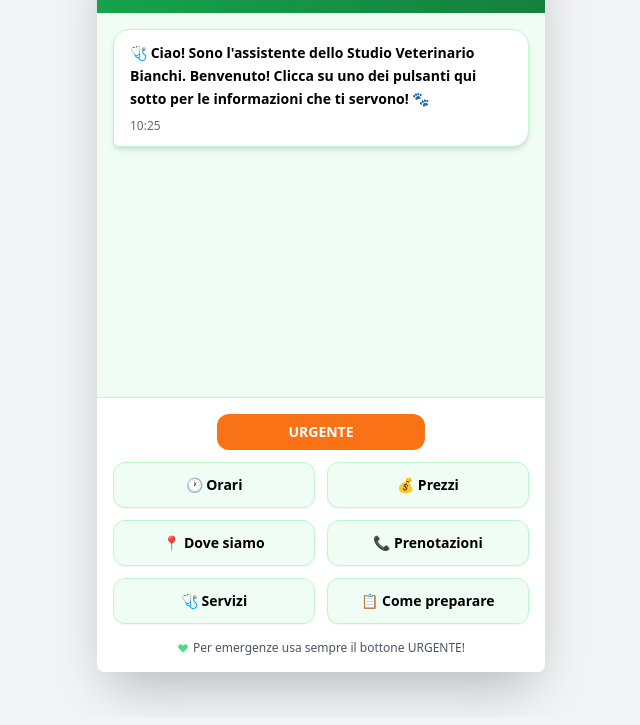
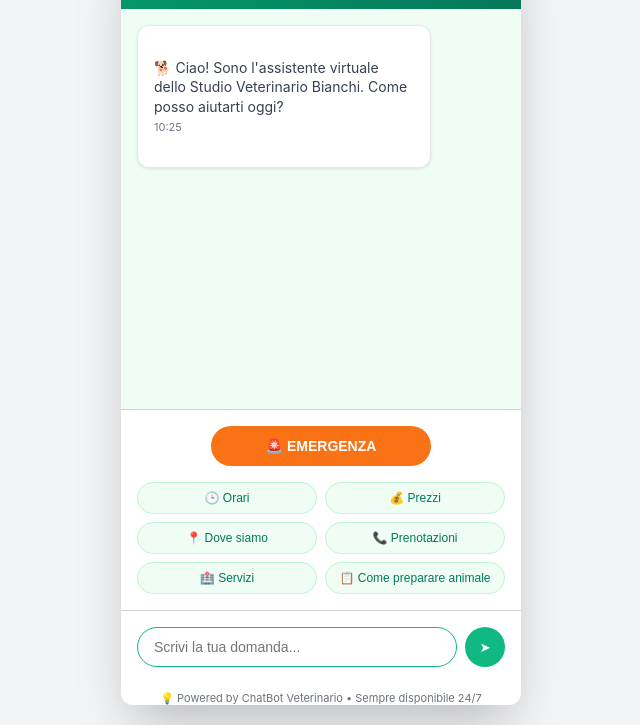
Before and after one commit to marcomanerabrescia-create/chatbot-veterinario, a plain HTML site: page index.html in a window 1280 px wide. Shown: the part 83-808 px from the top of the page, without its empty margins (319-959 px from the left). Drawn offline with nearby package versions, Linux system fonts and the light colour scheme.

Commit message:
prova per veterniari

```diff
--- a/index.html
+++ b/index.html
@@ -4,93 +4,256 @@
     <meta charset="UTF-8">
     <meta name="viewport" content="width=device-width, initial-scale=1.0">
     <title>Studio Veterinario Bianchi - Chatbot</title>
-    <script src="https://cdn.tailwindcss.com"></script>
     <style>
-        @keyframes bounce {
-            0%, 20%, 53%, 80%, 100% { transform: translateY(0px); }
-            40%, 43% { transform: translateY(-10px); }
-            70% { transform: translateY(-5px); }
-            90% { transform: translateY(-2px); }
+        * {
+            margin: 0;
+            padding: 0;
+            box-sizing: border-box;
         }
-        .animate-bounce { animation: bounce 1s infinite; }
-        .animate-pulse { animation: pulse 2s cubic-bezier(0.4, 0, 0.6, 1) infinite; }
-        @keyframes pulse {
-            0%, 100% { opacity: 1; }
-            50% { opacity: .5; }
+
+        body {
+            font-family: -apple-system, BlinkMacSystemFont, 'Segoe UI', 'Roboto', sans-serif;
+            background: #f3f4f6;
+            padding: 20px;
+            min-height: 100vh;
+            display: flex;
+            align-items: center;
+            justify-content: center;
+        }
+
+        .chatbot-container {
+            max-width: 400px;
+            width: 100%;
+            background: white;
+            border-radius: 12px;
+            overflow: hidden;
+            box-shadow: 0 25px 50px -12px rgba(0, 0, 0, 0.25);
+        }
+
+        .header {
+            background: linear-gradient(to right, #059669, #047857);
+            color: white;
+            padding: 16px;
+            display: flex;
+            align-items: center;
+            gap: 12px;
+        }
+
+        .avatar {
+            width: 40px;
+            height: 40px;
+            background: white;
+            border-radius: 50%;
+            display: flex;
+            align-items: center;
+            justify-content: center;
+            font-size: 18px;
+            color: #059669;
+        }
+
+        .header-info h3 {
+            font-size: 18px;
+            font-weight: bold;
+            margin-bottom: 4px;
+        }
+
+        .header-info p {
+            font-size: 12px;
+            opacity: 0.8;
+        }
+
+        .chat-area {
+            height: 400px;
+            overflow-y: auto;
+            padding: 16px;
+            background: #f0fdf4;
+        }
+
+        .message {
+            margin-bottom: 16px;
+            display: flex;
+        }
+
+        .message.bot {
+            justify-content: flex-start;
+        }
+
+        .message.user {
+            justify-content: flex-end;
+        }
+
+        .message-bubble {
+            max-width: 80%;
+            padding: 12px 16px;
+            border-radius: 12px;
+            font-size: 14px;
+            line-height: 1.4;
+            white-space: pre-line;
+        }
+
+        .message.bot .message-bubble {
+            background: white;
+            color: #374151;
+            box-shadow: 0 1px 3px rgba(0,0,0,0.1);
+            border: 1px solid #e5e7eb;
+        }
+
+        .message.user .message-bubble {
+            background: #10b981;
+            color: white;
+        }
+
+        .message-time {
+            font-size: 11px;
+            opacity: 0.7;
+            margin-top: 4px;
+        }
+
+        .buttons-area {
+            padding: 16px;
+            background: white;
+            border-top: 1px solid #d1d5db;
+        }
+
+        .emergency-button {
+            width: 60%;
+            margin: 0 auto 16px;
+            display: block;
+            background: #f97316;
+            color: white;
+            border: none;
+            border-radius: 25px;
+            padding: 12px 24px;
+            font-size: 14px;
+            font-weight: bold;
+            cursor: pointer;
+            transition: background 0.2s;
+        }
+
+        .emergency-button:hover {
+            background: #ea580c;
+        }
+
+        .buttons-grid {
+            display: grid;
+            grid-template-columns: 1fr 1fr;
+            gap: 8px;
+        }
+
+        .quick-button {
+            background: #f0fdf4;
+            color: #047857;
+            border: 1px solid #bbf7d0;
+            border-radius: 20px;
+            padding: 8px 12px;
+            font-size: 12px;
+            cursor: pointer;
+            transition: all 0.2s;
+        }
+
+        .quick-button:hover {
+            background: #dcfce7;
+            border-color: #86efac;
+        }
+
+        .input-area {
+            padding: 16px;
+            background: white;
+            border-top: 1px solid #d1d5db;
+            display: flex;
+            gap: 8px;
+        }
+
+        .message-input {
+            flex: 1;
+            border: 1px solid #10b981;
+            border-radius: 20px;
+            padding: 10px 16px;
+            font-size: 14px;
+            outline: none;
+        }
+
+        .message-input:focus {
+            border-color: #047857;
+            box-shadow: 0 0 0 3px rgba(16, 185, 129, 0.1);
+        }
+
+        .send-button {
+            width: 40px;
+            height: 40px;
+            background: #10b981;
+            border: none;
+            border-radius: 50%;
+            color: white;
+            cursor: pointer;
+            display: flex;
+            align-items: center;
+            justify-content: center;
+            transition: background 0.2s;
+        }
+
+        .send-button:hover {
+            background: #047857;
+        }
+
+        .footer-text {
+            text-align: center;
+            font-size: 11px;
+            color: #6b7280;
+            margin-top: 8px;
         }
     </style>
 </head>
-<body class="bg-gray-100 p-4">
-    <div class="max-w-md mx-auto bg-white shadow-2xl rounded-lg overflow-hidden">
+<body>
+    <div class="chatbot-container">
         <!-- Header -->
-        <div class="bg-gradient-to-r from-green-600 to-green-700 text-white p-4">
-            <div class="flex items-center space-x-3">
-                <div class="bg-white rounded-full p-2">
-                    <svg class="h-6 w-6 text-green-600" fill="none" stroke="currentColor" viewBox="0 0 24 24">
-                        <path stroke-linecap="round" stroke-linejoin="round" stroke-width="2" d="M4.222 19.778a4.5 4.5 0 001.423-2.765L5 15.5c0-1.036.84-1.875 1.875-1.875S8.75 14.464 8.75 15.5s-.84 1.875-1.875 1.875c-1.035 0-1.875.84-1.875 1.875zM15 11.25c0-2.485 2.015-4.5 4.5-4.5s4.5 2.015 4.5 4.5-2.015 4.5-4.5 4.5-4.5-2.015-4.5-4.5z"></path>
-                    </svg>
+        <div class="header">
+            <div class="avatar">🩺</div>
+            <div class="header-info">
+                <h3>Studio Veterinario Bianchi</h3>
+                <p>🟢 Online • Risponde subito</p>
             </div>
-                <div>
-                    <h3 class="font-bold text-lg">Studio Veterinario Bianchi</h3>
-                    <p class="text-green-100 text-sm flex items-center">
-                        <span class="w-2 h-2 bg-green-400 rounded-full mr-2 animate-pulse"></span>
-                        Online • La salute del tuo amico!
-                    </p>
+        </div>
+
+        <!-- Chat Messages -->
+        <div class="chat-area" id="chatArea">
+            <div class="message bot">
+                <div class="message-bubble">
+                    🐕 Ciao! Sono l'assistente virtuale dello Studio Veterinario Bianchi. Come posso aiutarti oggi?
+                    <div class="message-time" id="initialTime"></div>
                 </div>
             </div>
         </div>
 
-        <!-- Chat Messages -->
-        <div id="chatMessages" class="h-96 overflow-y-auto p-4 space-y-4 bg-green-50">
-            <div class="flex justify-start">
-                <div class="max-w-xs lg:max-w-md px-4 py-3 rounded-2xl bg-white text-black shadow-md border border-green-200 rounded-bl-md">
-                    <div class="whitespace-pre-line text-sm leading-relaxed font-semibold">🩺 Ciao! Sono l'assistente dello Studio Veterinario Bianchi. Benvenuto! Clicca su uno dei pulsanti qui sotto per le informazioni che ti servono! 🐾</div>
-                    <div class="text-xs opacity-60 font-medium mt-2" id="initialTime"></div>
-                </div>
+        <!-- Buttons -->
+        <div class="buttons-area">
+            <button class="emergency-button" onclick="handleQuickReply('emergenza')">
+                🚨 EMERGENZA
+            </button>
+
+            <div class="buttons-grid">
+                <button class="quick-button" onclick="handleQuickReply('orari')">🕒 Orari</button>
+                <button class="quick-button" onclick="handleQuickReply('prezzi')">💰 Prezzi</button>
+                <button class="quick-button" onclick="handleQuickReply('dove')">📍 Dove siamo</button>
+                <button class="quick-button" onclick="handleQuickReply('prenotazione')">📞 Prenotazioni</button>
+                <button class="quick-button" onclick="handleQuickReply('servizi')">🏥 Servizi</button>
+                <button class="quick-button" onclick="handleQuickReply('preparazione')">📋 Come preparare animale</button>
             </div>
         </div>
 
-        <!-- Quick Replies -->
-        <div class="p-4 bg-white border-t border-green-200">
-            <div class="grid grid-cols-2 gap-3">
-                <!-- Bottone urgente centrato -->
-                <div class="col-span-2 flex justify-center">
-                    <button onclick="handleQuickReply('urgente')" class="bg-orange-500 text-white border-orange-500 text-sm py-2 px-4 rounded-xl font-semibold w-1/2">
-                        URGENTE
+        <!-- Input -->
+        <div class="input-area">
+            <input type="text" class="message-input" id="messageInput" placeholder="Scrivi la tua domanda..." onkeypress="handleKeyPress(event)">
+            <button class="send-button" onclick="sendMessage()">
+                ➤
             </button>
         </div>
 
-                <!-- Altri bottoni -->
-                <button onclick="handleQuickReply('orari')" class="bg-green-50 hover:bg-green-100 text-black hover:text-green-800 border-green-200 hover:border-green-300 text-sm py-3 px-4 rounded-xl border transition-all hover:scale-105 active:scale-95 font-semibold shadow-sm hover:shadow-md">
-                    🕐 Orari
-                </button>
-                <button onclick="handleQuickReply('prezzi')" class="bg-green-50 hover:bg-green-100 text-black hover:text-green-800 border-green-200 hover:border-green-300 text-sm py-3 px-4 rounded-xl border transition-all hover:scale-105 active:scale-95 font-semibold shadow-sm hover:shadow-md">
-                    💰 Prezzi
-                </button>
-                <button onclick="handleQuickReply('dove')" class="bg-green-50 hover:bg-green-100 text-black hover:text-green-800 border-green-200 hover:border-green-300 text-sm py-3 px-4 rounded-xl border transition-all hover:scale-105 active:scale-95 font-semibold shadow-sm hover:shadow-md">
-                    📍 Dove siamo
-                </button>
-                <button onclick="handleQuickReply('prenotazione')" class="bg-green-50 hover:bg-green-100 text-black hover:text-green-800 border-green-200 hover:border-green-300 text-sm py-3 px-4 rounded-xl border transition-all hover:scale-105 active:scale-95 font-semibold shadow-sm hover:shadow-md">
-                    📞 Prenotazioni
-                </button>
-                <button onclick="handleQuickReply('servizi')" class="bg-green-50 hover:bg-green-100 text-black hover:text-green-800 border-green-200 hover:border-green-300 text-sm py-3 px-4 rounded-xl border transition-all hover:scale-105 active:scale-95 font-semibold shadow-sm hover:shadow-md">
-                    🩺 Servizi
-                </button>
-                <button onclick="handleQuickReply('preparazione')" class="bg-green-50 hover:bg-green-100 text-black hover:text-green-800 border-green-200 hover:border-green-300 text-sm py-3 px-4 rounded-xl border transition-all hover:scale-105 active:scale-95 font-semibold shadow-sm hover:shadow-md">
-                    📋 Come preparare
-                </button>
-            </div>
-            <p class="text-xs text-gray-600 mt-4 text-center flex items-center justify-center font-medium">
-                <svg class="w-3 h-3 text-green-400 mr-1" fill="currentColor" viewBox="0 0 20 20">
-                    <path fill-rule="evenodd" d="M3.172 5.172a4 4 0 015.656 0L10 6.343l1.172-1.171a4 4 0 115.656 5.656L10 17.657l-6.828-6.829a4 4 0 010-5.656z" clip-rule="evenodd"></path>
-                </svg>
-                Per emergenze usa sempre il bottone URGENTE!
-            </p>
-        </div>
+        <p class="footer-text">💡 Powered by ChatBot Veterinario • Sempre disponibile 24/7</p>
     </div>
 
     <script>
-        // Imposta il timestamp iniziale
+        // Imposta timestamp iniziale
         document.getElementById('initialTime').textContent = new Date().toLocaleTimeString('it-IT', {
             hour: '2-digit',
             minute: '2-digit'
@@ -98,73 +261,98 @@
 
         // Risposte del bot
         const botResponses = {
-            urgente: "🚨 **EMERGENZE 24/7:**\n\n📞 **CHIAMA SUBITO:** 030-123456\n📱 **WhatsApp Urgenze:** 347-987654\n\n⚠️ **SINTOMI GRAVI:**\n• Difficoltà respiratorie\n• Convulsioni\n• Trauma/incidenti\n• Avvelenamento\n• Emorragie\n\n🏥 **PRONTO SOCCORSO:**\nVia Roma 15, Brescia\nAperto 24h/7giorni\n\n💡 Per emergenze vere CHIAMA, non scrivere!",
-            orari: "🕐 **ORARI VISITE:**\n\n📅 **Lunedì - Venerdì:** 8:30 - 19:00\n📅 **Sabato:** 8:30 - 13:00\n📅 **Domenica:** CHIUSI\n\n⏰ **Orari specifici:**\n• Visite: 9:00 - 18:00\n• Chirurgie: 14:00 - 17:00\n• Emergenze: 24/7\n\n💡 Solo su appuntamento (tranne emergenze)",
-            prezzi: "💰 **LISTINO PREZZI:**\n\n🐕 **CANI:**\n• Prima visita: 45€\n• Visita controllo: 35€\n• Vaccini: 25-35€\n• Sterilizzazione: 180-250€\n\n🐱 **GATTI:**\n• Prima visita: 40€\n• Visita controllo: 30€\n• Vaccini: 25-30€\n• Sterilizzazione: 120-180€\n\n🔬 **ESAMI:**\n• Analisi sangue: 35-60€\n• Radiografie: 45-80€\n• Ecografie: 60-90€\n\n*Prezzi indicativi",
-            dove: "📍 **STUDIO VETERINARIO BIANCHI:**\n\n🏥 Via Giuseppe Verdi 42, 25100 Brescia\n🅿️ Parcheggio gratuito interno\n🚌 Fermata bus linea 12 a 50m\n🚗 Uscita A4 Brescia Est (5 min)\n\n🏪 Zona centro, vicino Poste Italiane\n🗺️ GPS: 45.5416, 10.2118\n\n📱 Su Google Maps cerca:\n\"Studio Veterinario Bianchi Brescia\"",
-            prenotazione: "📞 **PRENOTAZIONI:**\n\n☎️ **Telefono:** 030-123456\n📱 **WhatsApp:** 347-987654\n⏰ **Orari segreteria:** Lun-Ven 8:30-19:00, Sab 8:30-13:00\n\n💻 **ONLINE:**\nwww.veterinariobianchi.it/prenota\n\n⚠️ **IMPORTANTE:**\n• Prenotazione obbligatoria\n• Confermare 24h prima\n• Portare libretto sanitario\n• Per urgenze chiamare sempre\n\n🐾 Prime visite: prenotare con almeno 3 giorni",
-            servizi: "🩺 **I NOSTRI SERVIZI:**\n\n🔍 **VISITE & DIAGNOSI:**\n• Visite cliniche complete\n• Check-up geriatrici\n• Consulenze comportamentali\n• Medicina preventiva\n\n💉 **PREVENZIONE:**\n• Vaccinazioni cani/gatti\n• Trattamenti antiparassitari\n• Profilassi dentale\n• Microchip\n\n🏥 **CHIRURGIA:**\n• Sterilizzazioni\n• Chirurgia generale\n• Odontoiatria\n• Ortopedia base\n\n🔬 **DIAGNOSTICA:**\n• Radiologie digitali\n• Ecografie\n• Analisi laboratorio\n• Esami cardiologici",
-            preparazione: "📋 **COME PREPARARE L'ANIMALE:**\n\n✅ **COSA PORTARE:**\n• Libretto sanitario/passaporto\n• Documento d'identità proprietario\n• Lista farmaci attuali\n• Campioni feci/urine (se richiesti)\n\n⏰ **PRIMA DELLA VISITA:**\n• Per analisi sangue: digiuno 12h\n• Per ecografie: digiuno 8h\n• Per visite normali: pasto leggero ok\n\n🐕 **PREPARAZIONE ANIMALE:**\n• Guinzaglio per cani\n• Trasportino per gatti\n• Mantenere calmo l'animale\n• Non dare tranquillanti fai-da-te\n\n📝 **PRIMA VISITA:**\nPortare tutta la documentazione sanitaria precedente"
+            orari: "🕒 **ORARI DI APERTURA:**\n\n📅 Lunedì - Venerdì: 9:00 - 18:00\n📅 Sabato: 9:00 - 13:00\n📅 Domenica: CHIUSI\n\n⚠️ Per emergenze fuori orario: 339-1234567",
+            prezzi: "💰 **LISTINO PREZZI:**\n\n🔸 Visita generale: 45€\n🔸 Prime vaccinazioni: 35€\n🔸 Richiami annuali: 30€\n🔸 Microchip + iscrizione: 40€\n🔸 Sterilizzazione gatto: 120€\n\n💡 I prezzi possono variare in base al caso specifico.",
+            dove: "📍 **COME RAGGIUNGERCI:**\n\n📮 Via Roma 15, 25100 Brescia\n🅿️ Parcheggio gratuito nel cortile\n🚌 Fermata bus linea 12 a 50 metri\n\n🗺️ Siamo vicino al centro, zona ospedale civile.",
+            prenotazione: "📞 **PRENOTAZIONI:**\n\n☎️ Telefono: 030-123456\n📱 WhatsApp: 339-654321\n⏰ Orari telefono: Lun-Ven 9-18\n\n🚨 Per urgenze scrivici su WhatsApp anche fuori orario!",
+            servizi: "🏥 **I NOSTRI SERVIZI:**\n\n✅ Visite generali e specialistiche\n✅ Vaccinazioni e richiami\n✅ Chirurgia ambulatoriale\n✅ Esami del sangue e urine\n✅ Radiografie\n✅ Dermatologia veterinaria\n✅ Medicina interna",
+            emergenza: "🚨 **EMERGENZE 24/7:**\n\n📞 **CHIAMA SUBITO:** 030-567890\n📱 **WhatsApp Urgenze:** 347-123456\n\n⚠️ **SINTOMI GRAVI:**\n• Difficoltà respiratorie\n• Convulsioni\n• Trauma/incidenti\n• Avvelenamento\n• Emorragie\n\n🏥 **PRONTO SOCCORSO:**\nVia dei Fiori 23, Brescia\nAperto 24h/7giorni\n\n💡 Per emergenze vere CHIAMA, non scrivere!",
+            preparazione: "📋 **COME PREPARARE L'ANIMALE:**\n\n✅ **COSA PORTARE:**\n• Libretto sanitario/passaporto\n• Documento d'identità proprietario\n• Lista farmaci attuali\n• Campioni feci/urine (se richiesti)\n\n⏰ **PRIMA DELLA VISITA:**\n• Per analisi sangue: digiuno 12h\n• Per ecografie: digiuno 8h\n• Per visite normali: pasto leggero ok\n\n🐕 **PREPARAZIONE ANIMALE:**\n• Guinzaglio per cani\n• Trasportino per gatti\n• Mantenere calmo l'animale\n• Non dare tranquillanti fai-da-te"
         };
 
-        const quickReplies = {
-            urgente: "URGENTE",
-            orari: "🕐 Orari",
+        function addMessage(text, isBot) {
+            const chatArea = document.getElementById('chatArea');
+            const messageDiv = document.createElement('div');
+            messageDiv.className = `message ${isBot ? 'bot' : 'user'}`;
+
+            messageDiv.innerHTML = `
+                <div class="message-bubble">
+                    ${text}
+                    <div class="message-time">${new Date().toLocaleTimeString('it-IT', { hour: '2-digit', minute: '2-digit' })}</div>
+                </div>
+            `;
+
+            chatArea.appendChild(messageDiv);
+            chatArea.scrollTop = chatArea.scrollHeight;
+        }
+
+        function getBotResponse(userMessage) {
+            const message = userMessage.toLowerCase();
+
+            if (message.includes('orari') || message.includes('aperto') || message.includes('chiuso')) {
+                return botResponses.orari;
+            }
+            if (message.includes('prezzo') || message.includes('costa') || message.includes('quanto')) {
+                return botResponses.prezzi;
+            }
+            if (message.includes('dove') || message.includes('indirizzo') || message.includes('posizione')) {
+                return botResponses.dove;
+            }
+            if (message.includes('prenotare') || message.includes('appuntamento') || message.includes('prenoto')) {
+                return botResponses.prenotazione;
+            }
+            if (message.includes('servizi') || message.includes('cosa fate') || message.includes('cure')) {
+                return botResponses.servizi;
+            }
+            if (message.includes('urgente') || message.includes('emergenza') || message.includes('aiuto')) {
+                return botResponses.emergenza;
+            }
+            if (message.includes('preparare') || message.includes('cosa portare') || message.includes('prima volta')) {
+                return botResponses.preparazione;
+            }
+
+            return "🤔 Non ho capito bene. Usa i pulsanti qui sotto per le informazioni che ti servono!";
+        }
+
+        function sendMessage() {
+            const input = document.getElementById('messageInput');
+            const message = input.value.trim();
+
+            if (message) {
+                addMessage(message, false);
+                input.value = '';
+
+                setTimeout(() => {
+                    addMessage(getBotResponse(message), true);
+                }, 1000);
+            }
+        }
+
+        function handleQuickReply(key) {
+            const buttonTexts = {
+                orari: "🕒 Orari",
                 prezzi: "💰 Prezzi",
                 dove: "📍 Dove siamo",
                 prenotazione: "📞 Prenotazioni",
-            servizi: "🩺 Servizi",
-            preparazione: "📋 Come preparare"
+                servizi: "🏥 Servizi",
+                preparazione: "📋 Come preparare animale",
+                emergenza: "🚨 EMERGENZA"
             };
 
-        function handleQuickReply(key) {
-            const chatMessages = document.getElementById('chatMessages');
+            const buttonText = buttonTexts[key];
             const response = botResponses[key];
-            const buttonText = quickReplies[key];
 
             if (response) {
-                // Aggiungi messaggio utente
-                const userMessage = document.createElement('div');
-                userMessage.className = 'flex justify-end';
-                userMessage.innerHTML = `
-                    <div class="max-w-xs lg:max-w-md px-4 py-3 rounded-2xl bg-green-500 text-white rounded-br-md shadow-lg">
-                        <div class="whitespace-pre-line text-sm leading-relaxed font-medium">${buttonText}</div>
-                        <div class="text-xs opacity-70 mt-2">${new Date().toLocaleTimeString('it-IT', { hour: '2-digit', minute: '2-digit' })}</div>
-                    </div>
-                `;
-                chatMessages.appendChild(userMessage);
+                addMessage(buttonText, false);
+                setTimeout(() => {
+                    addMessage(response, true);
+                }, 1000);
+            }
+        }
 
-                // Mostra indicatore di digitazione
-                const typingIndicator = document.createElement('div');
-                typingIndicator.className = 'flex justify-start';
-                typingIndicator.id = 'typing';
-                typingIndicator.innerHTML = `
-                    <div class="bg-white text-black shadow-md border border-green-200 px-4 py-3 rounded-2xl rounded-bl-md">
-                        <div class="flex space-x-1">
-                            <div class="w-2 h-2 bg-green-400 rounded-full animate-bounce"></div>
-                            <div class="w-2 h-2 bg-green-400 rounded-full animate-bounce" style="animation-delay: 0.1s"></div>
-                            <div class="w-2 h-2 bg-green-400 rounded-full animate-bounce" style="animation-delay: 0.2s"></div>
-                        </div>
-                    </div>
-                `;
-                chatMessages.appendChild(typingIndicator);
-                chatMessages.scrollTop = chatMessages.scrollHeight;
-
-                // Rimuovi indicatore e aggiungi risposta dopo 1.5 secondi
-                setTimeout(() => {
-                    chatMessages.removeChild(typingIndicator);
-
-                    const botMessage = document.createElement('div');
-                    botMessage.className = 'flex justify-start';
-                    botMessage.innerHTML = `
-                        <div class="max-w-xs lg:max-w-md px-4 py-3 rounded-2xl bg-white text-black shadow-md border border-green-200 rounded-bl-md">
-                            <div class="whitespace-pre-line text-sm leading-relaxed font-semibold">${response}</div>
-                            <div class="text-xs opacity-60 font-medium mt-2">${new Date().toLocaleTimeString('it-IT', { hour: '2-digit', minute: '2-digit' })}</div>
-                        </div>
-                    `;
-                    chatMessages.appendChild(botMessage);
-                    chatMessages.scrollTop = chatMessages.scrollHeight;
-                }, 1500);
+        function handleKeyPress(event) {
+            if (event.key === 'Enter') {
+                sendMessage();
             }
         }
     </script>
```
Lines whose indentation alone changed are shown as unchanged.
